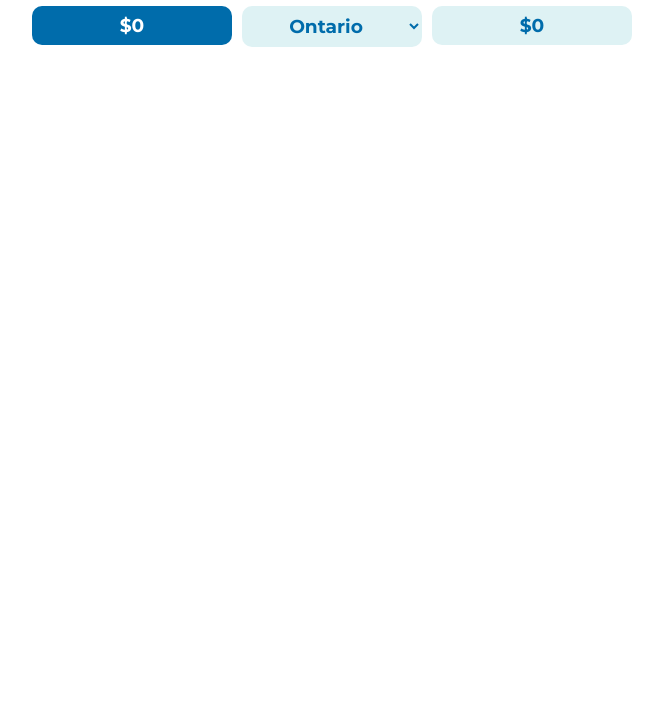
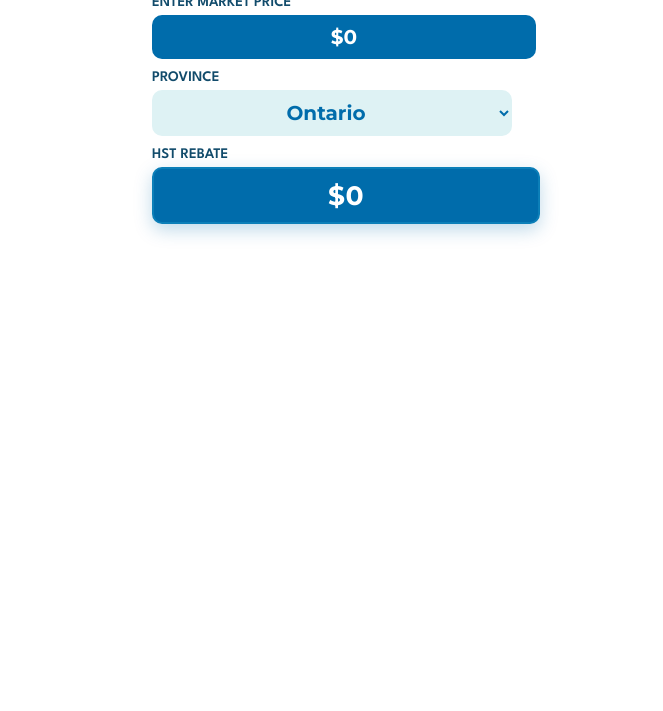
Before and after one commit to neusql/gst_calculator, a plain HTML site: page index.html in a window 1280 px wide. Shown: the part 89-800 px from the top of the page, without its empty margins (308-971 px from the left). Drawn offline with Linux system fonts and the light colour scheme.

Commit message:
Update index.html (V2 Aug 15)

```diff
--- a/index.html
+++ b/index.html
@@ -6,15 +6,75 @@
   <link href="https://fonts.googleapis.com/css2?family=League+Spartan:wght@600&family=Montserrat:wght@700&display=swap" rel="stylesheet">
   <title>Rebate Calculator</title>
   <style>
-    #calculator-container{font-family:Montserrat,sans-serif;display:flex;justify-content:center;padding:12px}
-    .calculator-wrapper{padding:12px 14px;border-radius:10px;text-align:center}
-    .header-container h1,.header-container h2{display:inline;margin:0;color:#006cab;font-size:20pt;font-weight:700}
-    .calculator{display:flex;flex-wrap:wrap;justify-content:center;gap:10px;margin-top:12px}
-    .input-group{display:flex;flex-direction:column;align-items:center;gap:6px}
-    label{font-family:'League Spartan',sans-serif;font-weight:600;font-size:10pt}
-    input,select{padding:8px 10px;font-family:Montserrat,sans-serif;font-weight:700;font-size:14pt;border:0;border-radius:10px;text-align:center;width:180px}
-    input:not([readonly]){color:#fff;background:#006cab}
-    input[readonly],select{background:#DEF2F4;color:#006cab}
+    /* Container with smaller margin/padding */
+    #calculator-container{
+      font-family: Montserrat, sans-serif;
+      display:flex;justify-content:center;
+      padding:10px;                  /* <= 10px around the calculator */
+      background:#fff;
+    }
+
+    .calculator-wrapper{
+      margin:10px auto;              /* <= 10px margin */
+      padding:12px 14px;
+      border-radius:12px;
+      text-align:center;
+      max-width:420px;               /* comfy width for stacked layout */
+      width:100%;
+    }
+
+    .header-container h1,.header-container h2{
+      display:inline;margin:0;color:#006cab;font-size:20pt;font-weight:700;
+    }
+
+    /* Stacked column layout */
+    .calculator{
+      display:flex;
+      flex-direction:column;         /* <= stacked */
+      gap:12px;                      /* spacing between rows */
+      margin-top:12px;
+      align-items:center;
+    }
+
+    .input-group{
+      display:flex;
+      flex-direction:column;
+      gap:6px;
+      width:100%;
+      max-width:360px;               /* keeps fields a nice width */
+      margin:0 auto;
+    }
+
+    label{
+      font-family:'League Spartan',sans-serif;
+      font-weight:600;
+      font-size:11pt;
+      text-align:left;
+      color:#114b6b;
+    }
+
+    input,select{
+      padding:10px 12px;
+      font-family:Montserrat,sans-serif;
+      font-weight:700;
+      font-size:15pt;
+      border:0;border-radius:10px;
+      text-align:center;
+      width:100%;
+    }
+
+    input:not([readonly]){color:#fff;background:#006cab;}
+    select, input[readonly]{background:#DEF2F4;color:#006cab;}
+
+    /* Accented final result style */
+    .result{
+      background:#006cab !important;
+      color:#fff !important;
+      font-size:20pt;                /* bigger, more prominent */
+      letter-spacing:0.5px;
+      box-shadow:0 6px 18px rgba(0,108,171,0.25);
+      border:2px solid #0c7fb8;
+    }
   </style>
 </head>
 <body>
@@ -40,8 +100,8 @@
         </div>
 
         <div class="input-group">
-          <label for="total-rebate">TOTAL REBATE (GST + PST)</label>
-          <input type="text" id="total-rebate" readonly value="$0">
+          <label for="hst-rebate">HST REBATE</label> <!-- renamed + emphasized -->
+          <input type="text" id="hst-rebate" class="result" readonly value="$0">
         </div>
       </div>
     </div>
@@ -60,32 +120,30 @@
       let gst = 0, pst = 0;
 
       if (fairMarketValue > 450000){
-        if (province === "ON"){ gst = 0; pst = 24000; }
-        else { gst = 0; pst = 0; } // AB & BC: no rebate >$450k
+        if (province === "ON"){ gst = 0; pst = 24000; }    // ON fixed PST rebate cap rule
+        else { gst = 0; pst = 0; }                         // AB & BC: none over $450k
       } else {
         // GST rebate (common)
         gst = Math.min(fairMarketValue * 0.05 * 0.36, 6300);
 
-        // PST / provincial rebate
+        // Provincial portion
         if (province === "ON"){
           pst = Math.min(fairMarketValue * 0.08 * 0.75, 24000);
         } else {
-          pst = 0; // AB & BC: no provincial rebate here
+          pst = 0; // AB & BC have no PST rebate in this tool
         }
       }
 
       const total = Math.max(0, gst + pst);
-      document.getElementById("total-rebate").value = "$" + formatNumberWithCommas(total.toFixed(0));
+      document.getElementById("hst-rebate").value = "$" + formatNumberWithCommas(total.toFixed(0));
     }
 
-    // events
-    document.getElementById("fair-market-value").addEventListener("input", (e)=>{
+    document.getElementById("fair-market-value").addEventListener("input",(e)=>{
       e.target.value = prependDollarSymbol(e.target.value);
       calculateRebate();
     });
     document.getElementById("province").addEventListener("change", calculateRebate);
 
-    // init
     calculateRebate();
   </script>
 </body>
```
